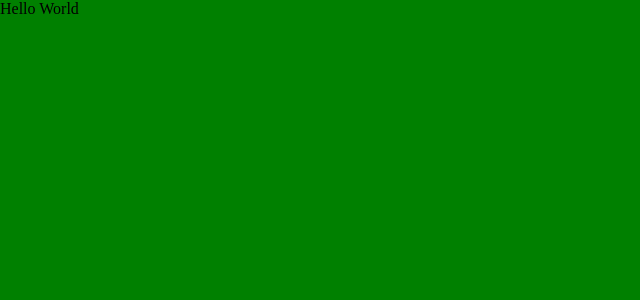
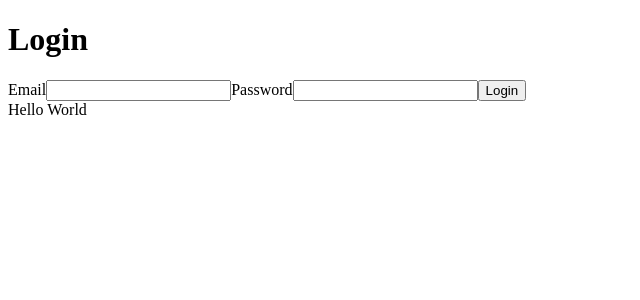
Before and after one commit to DamiBeGud/notesapp, a React (Create React App) app in the folder app/: page / in a window 1280 px wide. Shown: the top 300 px of the page, without its empty margins (0-640 px from the left). Built offline with nearby package versions, Linux system fonts and the light colour scheme.

Commit message:
Login Added

```diff
--- a/app/package.json
+++ b/app/package.json
@@ -8,6 +8,7 @@
     "@testing-library/user-event": "^13.5.0",
     "react": "^18.2.0",
     "react-dom": "^18.2.0",
+    "react-router-dom": "^6.4.4",
     "react-scripts": "5.0.1",
     "web-vitals": "^2.1.4"
   },
--- a/app/src/App.js
+++ b/app/src/App.js
@@ -1,8 +1,9 @@
-
+import Login from "./pages/Login";
 
 function App() {
   return (
     <div className="App">
+      <Login />
       Hello World
     </div>
   )
--- a/app/src/index.js
+++ b/app/src/index.js
@@ -3,7 +3,7 @@
 
 import App from './App'
 
-import './styles/index.css'
+// import './styles/index.css'
 
 
 const root = ReactDOM.createRoot(document.getElementById('root'))
--- /dev/null
+++ b/app/src/pages/Login.js
@@ -0,0 +1,65 @@
+import { Link } from 'react-router-dom';
+import { useNavigate } from 'react-router-dom'
+import { useState, useEffect } from "react"
+
+const Login = ()=>{
+    // let info = {
+    //     email: '',
+    //     password: ''
+    // }
+    // const[loginInfo, setLoginInfo] = useState(info)
+    // const[loginSuccess, setLoginSuccess] = useState(false)
+
+    // const navigate = useNavigate()
+    // function handleChange(event){
+    //     setLoginInfo(prevLoginInfo => {
+    //         return {...prevLoginInfo, [event.target.name] : event.target.value}
+    //     })
+    // }
+    // function handleClick(info){
+    //     fetch('/',{
+    //         method: 'POST',
+    //         mode:'cors',
+    //         headers:{"Content-Type": "application/json"},
+    //         body: JSON.stringify(info)
+    //     })
+    //     .then(response => response.json())
+    //     .then(data=> {
+    //         console.log(data)
+    //         setLoginSuccess(prev => prev=data.response)
+    //     })
+    // }
+    // useEffect(()=>{
+    //     console.log(`User is loged in ${loginSuccess.success}`)
+    //     loginSuccess.success === true? navigate(`/user/${loginSuccess.url}`):console.log('Wrong Email or Password')
+    // }, [loginSuccess])
+
+
+    return (
+        // <form>
+        //     <h1>Login</h1>
+        //     <label htmlFor="email">Email</label>
+        //     <input type="email" name="email" id="email" onChange={handleChange}/>
+
+        //     <label htmlFor="password">Password</label>
+        //     <input type="password" name="password" id="password" onChange={handleChange}/>
+
+        //     <button type="button" onClick={()=>handleClick(loginInfo)}>Login</button>
+        //     <Link to='/register'>Register</Link>
+        // </form>
+
+        <form>
+        <h1>Login</h1>
+        <label htmlFor="email">Email</label>
+        <input type="email" name="email" id="email" />
+
+        <label htmlFor="password">Password</label>
+        <input type="password" name="password" id="password" />
+
+        <button type="button" >Login</button>
+
+        </form>
+    )
+}
+
+export default Login
```
Also changed, not shown: 1 other file (tests, documents, lock files or other folders).
